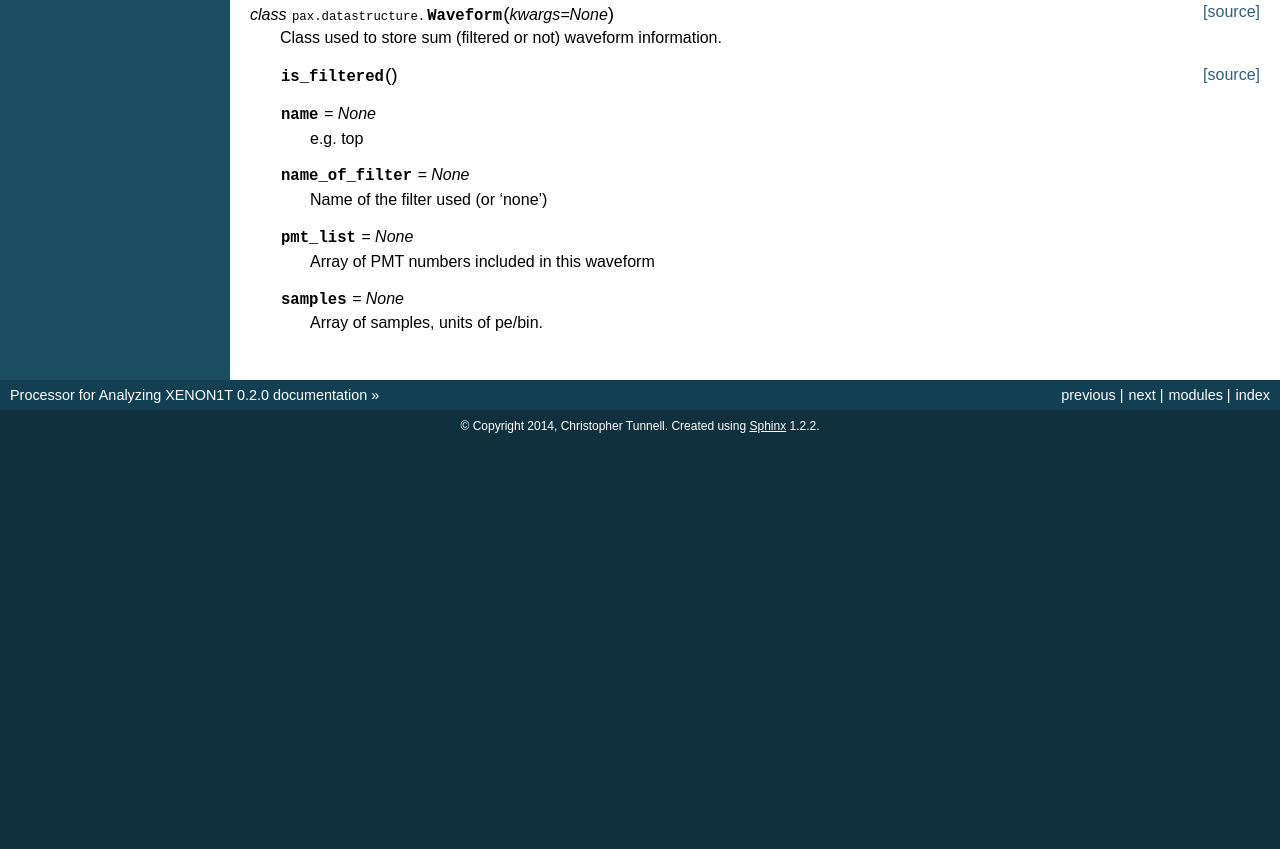
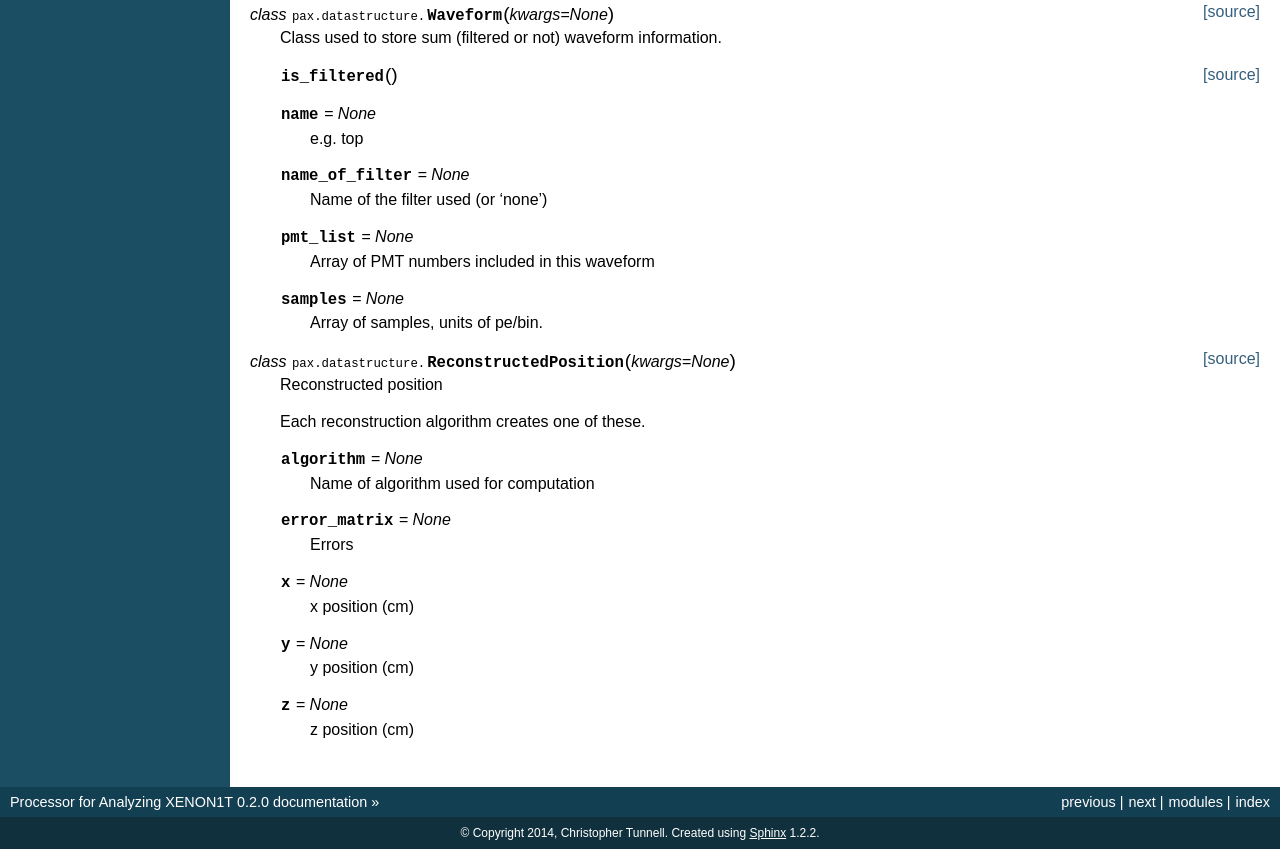
Before and after one commit to XENON1T/pax, a plain HTML site: page format.html in a window 1280 px wide. Shown: the part 2277-3126 px from the top of the page. Before the commit the page ends 2719 px from the top, so only its background shows below. Drawn offline with Linux system fonts and the light colour scheme.

Commit message:
Generated gh-pages

```diff
--- a/format.html
+++ b/format.html
@@ -257,6 +257,43 @@ and gain corrected.</p>
 
 </dd></dl>
 
+<dl class="class">
+<dt id="pax.datastructure.ReconstructedPosition">
+<em class="property">class </em><tt class="descclassname">pax.datastructure.</tt><tt class="descname">ReconstructedPosition</tt><big>(</big><em>kwargs=None</em><big>)</big><a class="reference internal" href="_modules/pax/datastructure.html#ReconstructedPosition"><span class="viewcode-link">[source]</span></a><a class="headerlink" href="#pax.datastructure.ReconstructedPosition" title="Permalink to this definition">¶</a></dt>
+<dd><p>Reconstructed position</p>
+<p>Each reconstruction algorithm creates one of these.</p>
+<dl class="attribute">
+<dt id="pax.datastructure.ReconstructedPosition.algorithm">
+<tt class="descname">algorithm</tt><em class="property"> = None</em><a class="headerlink" href="#pax.datastructure.ReconstructedPosition.algorithm" title="Permalink to this definition">¶</a></dt>
+<dd><p>Name of algorithm used for computation</p>
+</dd></dl>
+
+<dl class="attribute">
+<dt id="pax.datastructure.ReconstructedPosition.error_matrix">
+<tt class="descname">error_matrix</tt><em class="property"> = None</em><a class="headerlink" href="#pax.datastructure.ReconstructedPosition.error_matrix" title="Permalink to this definition">¶</a></dt>
+<dd><p>Errors</p>
+</dd></dl>
+
+<dl class="attribute">
+<dt id="pax.datastructure.ReconstructedPosition.x">
+<tt class="descname">x</tt><em class="property"> = None</em><a class="headerlink" href="#pax.datastructure.ReconstructedPosition.x" title="Permalink to this definition">¶</a></dt>
+<dd><p>x position (cm)</p>
+</dd></dl>
+
+<dl class="attribute">
+<dt id="pax.datastructure.ReconstructedPosition.y">
+<tt class="descname">y</tt><em class="property"> = None</em><a class="headerlink" href="#pax.datastructure.ReconstructedPosition.y" title="Permalink to this definition">¶</a></dt>
+<dd><p>y position (cm)</p>
+</dd></dl>
+
+<dl class="attribute">
+<dt id="pax.datastructure.ReconstructedPosition.z">
+<tt class="descname">z</tt><em class="property"> = None</em><a class="headerlink" href="#pax.datastructure.ReconstructedPosition.z" title="Permalink to this definition">¶</a></dt>
+<dd><p>z position (cm)</p>
+</dd></dl>
+
+</dd></dl>
+
 </div>
 
 
```
Also changed, not shown: genindex.html (+6 -6 lines), _sources/format.txt, searchindex.js, 1 other file.
